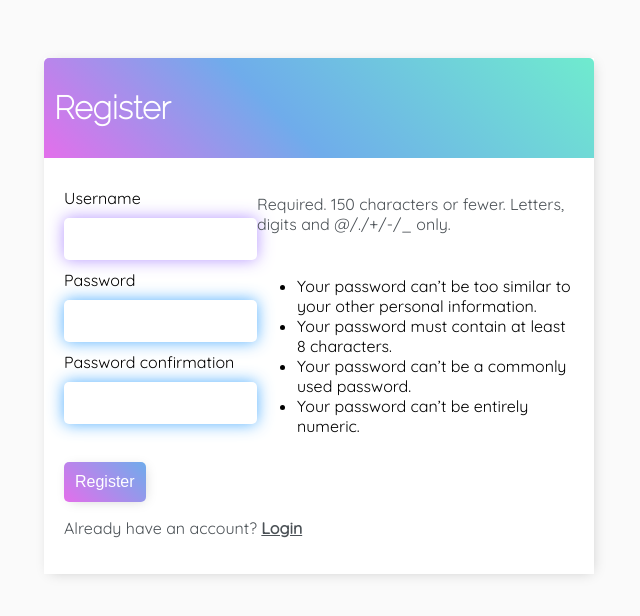
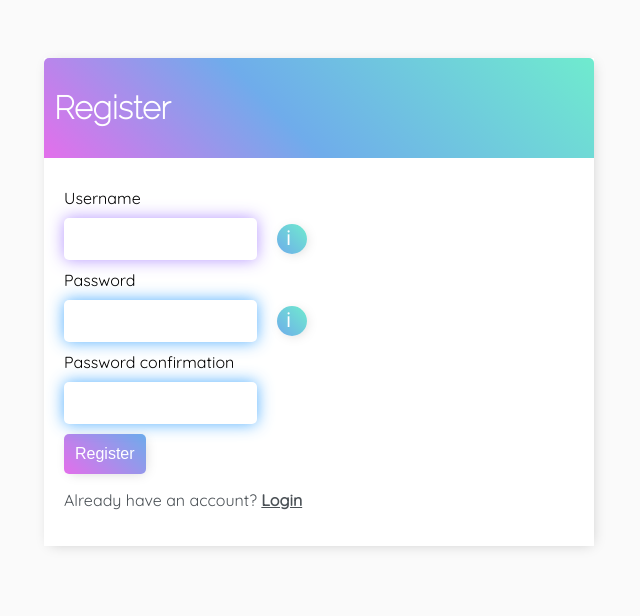
Before and after one commit to livingkurt/Django-Todos, a Django app: page /register/ in a window 1280 px wide. Shown: the top 616 px of the page, without its empty margins (321-961 px from the left). Run offline with Django 3.2, Linux system fonts and the light colour scheme.

Commit message:
Added the logic for the info buttons next to the username and password

```diff
--- a/base/static/main.css
+++ b/base/static/main.css
@@ -247,10 +247,91 @@ label {
 	transition: all 0.2s;
 }
 
-.button:hover {
+.button:hover,
+.icon:hover .info:hover {
 	transform: scale(1.05);
 }
 
 .card-body {
 	padding: 20px;
 }
+
+.username-info,
+.password-info {
+	position: absolute;
+	/* left: 30px; */
+	left: 50%;
+	/* top: 50%; */
+	transform: translate(-50%, -0%);
+	color: black;
+	background: white;
+	box-shadow: 2px 2px 13px -4px rgb(0 0 0 / 21%);
+	padding: 15px;
+	border-radius: 10px;
+	width: 250px;
+	opacity: 0;
+	font-size: 12px;
+	transition: all 0.2s;
+}
+
+#username-info {
+	opacity: 0;
+	z-index: 0;
+}
+#password-info {
+	opacity: 0;
+	z-index: 0;
+}
+
+.username-info {
+	top: 50px;
+}
+.password-info {
+	top: 50px;
+}
+.sh-username-info,
+.sh-password-info {
+	-webkit-appearance: none;
+	font-size: 20px;
+	border-radius: 18px;
+	height: 30px;
+	width: 30px;
+	color: white;
+	background: linear-gradient(45deg, #6faceb 0%, #6febce 100%);
+	/* -webkit-box-shadow: 2px 2px 13px -4px rgb(0 0 0 / 21%); */
+	box-shadow: 2px 2px 13px -4px rgb(0 0 0 / 21%);
+	transition: all 0.2s;
+	border: 0px;
+}
+
+/* .sh-username-info:hover .username-info {
+	opacity: 1;
+}
+.sh-password-info:hover .password-info {
+	opacity: 1;
+} */
+
+/* @media screen and (max-width: 560px) {
+	.username-info {
+		left: -130px;
+	}
+	.password-info {
+		left: -130px;
+	}
+} */
+
+.icon {
+	display: flex;
+	justify-content: flex-end;
+	cursor: pointer;
+	transition: all 0.2s;
+}
+.info {
+	position: absolute;
+	left: 9px;
+	cursor: pointer;
+	transition: all 0.2s;
+}
+.icon:hover .info:hover {
+	transform: scale(1.05);
+}
--- a/base/templates/base/main.html
+++ b/base/templates/base/main.html
@@ -10,6 +10,7 @@
   <link href="https://fonts.googleapis.com/css2?family=Quicksand&family=Raleway:wght@100&display=swap" rel="stylesheet">
   <link rel="shortcut icon" type="image/png" href="https://py-dj-todos.herokuapp.com/base/static/favicon.ico">
   <link rel="stylesheet" href="/static/main.css">
+  <script src="/static/main.js"></script>
 
 
 </head>
--- a/base/templates/base/register.html
+++ b/base/templates/base/register.html
@@ -6,32 +6,54 @@
   <h1>Register</h1>
 </div>
 
-<div class="card-body">
+<div class="card-body" style="position: relative;">
+  <div class="username-info" id="username-info">
+    <div class="icon" onclick="username_show_hide()">&#10005;
+    </div>
+    Required. 150 characters or fewer. Letters,
+    digits and @/./+/-/_ only.
+  </div>
+  <div class="password-info" id="password-info">
+    <div class="icon" onclick="password_show_hide()">&#10005;
+    </div>
+    <div>&#9900; Your password cant be too similar to your other personal information.</div>
+    <label>&#9900; Your password must contain at least 8 characters.</label>
+    <label>&#9900; Your password cant be a commonly used password.</label>
+    <label>&#9900; Your password cant be entirely numeric.</label>
+  </div>
   <form method="POST">
     {% csrf_token %}
-    <div style="display: flex; flex-direction: row;">
+    <div style="display: flex; flex-direction: row; position: relative;">
       <div style="">
         <label for="">{{form.username.label}}</label>
-        {{form.username}}
+        <div style="display:flex;flex-direction: row; align-items: center;">
+          {{form.username}}
+          <div style="position: relative; margin-top: 10px; left: 20px;" class="sh-username-info">
+            <div class="info" onclick="username_show_hide()">&#8505;</div>
 
+          </div>
+        </div>
       </div>
-      <p class="helptext">Required. 150 characters or fewer. Letters, digits and @/./+/-/_ only.</p>
+
+
     </div>
-    <div style="display: flex; flex-direction: row;">
+    <div style="display: flex; flex-direction: row; position: relative;">
+
       <div style="">
         <label for="">{{form.password1.label}}</label>
-        {{form.password1}}
+        <div style="display:flex;flex-direction: row; align-items: center;">
+          {{form.password1}}
+          <div style="position: relative; margin-top: 10px; left: 20px;" class="sh-password-info">
+            <div class="info" onclick="password_show_hide()">&#8505;</div>
+
+
+          </div>
+        </div>
         <label for="">{{form.password2.label}}</label>
         {{form.password2}}
       </div>
-      <ul>
-        <li>Your password can’t be too similar to your other personal information.</li>
-        <li>Your password must contain at least 8 characters.</li>
-        <li>Your password can’t be a commonly used password.</li>
-        <li>Your password can’t be entirely numeric.</li>
-      </ul>
+
     </div>
-    <!-- {{form.as_p}} -->
     <input style="margin-top:10px;" class="button" type="submit" value="Register">
   </form>
 
```
Also changed, not shown: base/static/main.js (added, +88 -0 lines), 1 other file.
